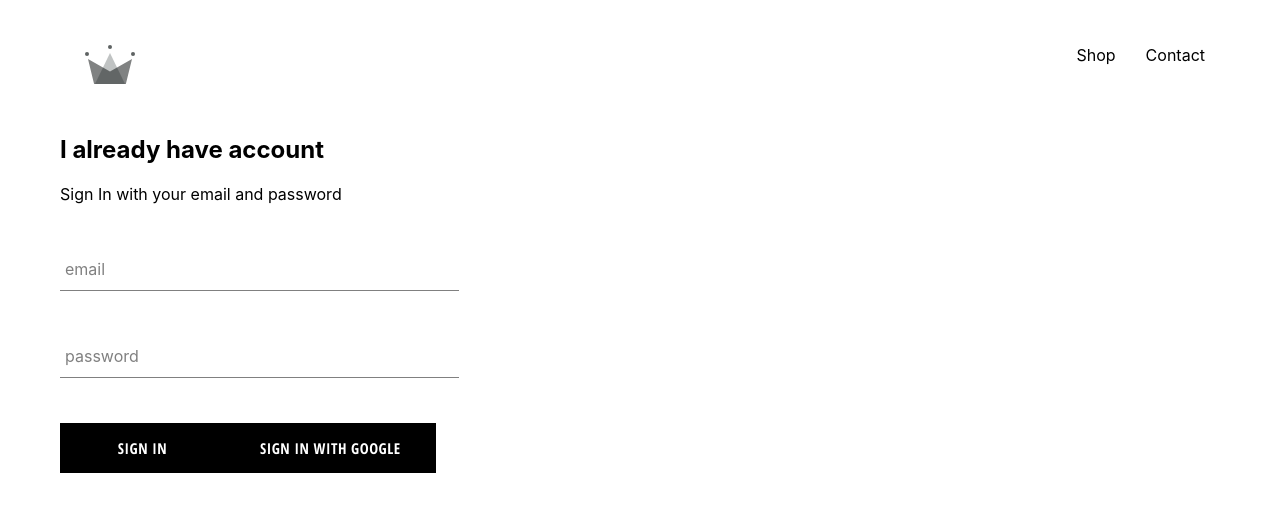
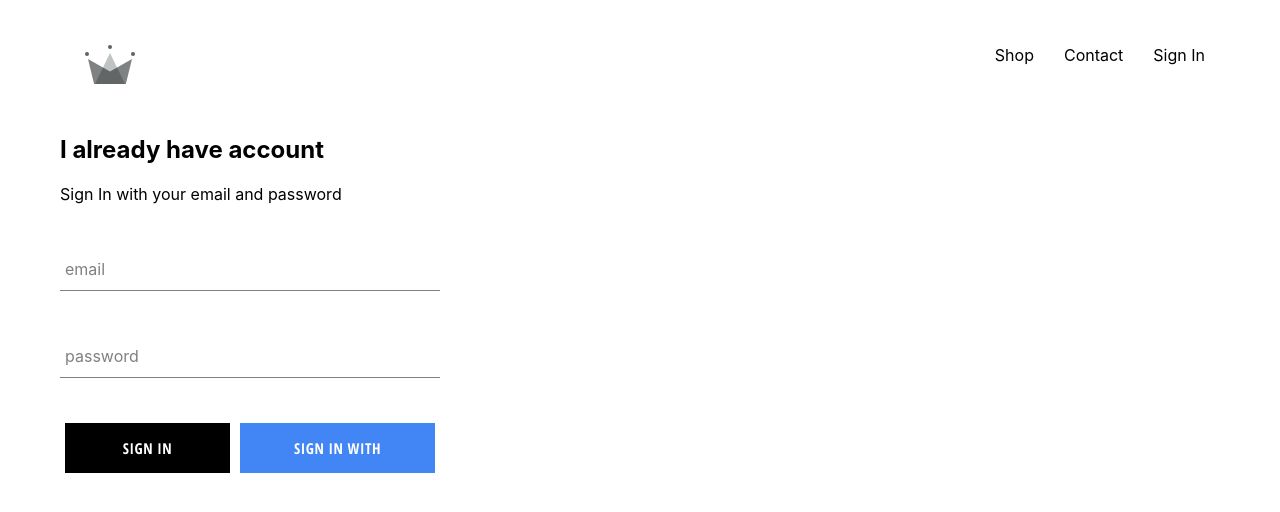
Before and after one commit to BojanMijatovic/Ecommerce, a React (Create React App) app: page /signIn in a window 1280 px wide. Shown: the top 512 px of the page. Built offline with nearby package versions, Linux system fonts and the light colour scheme; no server answers.

Commit message:
add more on firebase

```diff
--- a/src/App.js
+++ b/src/App.js
@@ -8,7 +8,6 @@
 import SignInAndUpPage from './pages/signInAndUpPage/SignInAndUpPage';
 
 import { auth } from './firebase/firebase.utils';
-import { render } from '@testing-library/react';
 
 class App extends React.Component {
   constructor(props) {
@@ -34,7 +33,7 @@
   render() {
     return (
       <div>
-        <Header />
+        <Header currentUser={this.state.currentUser} />
         <Switch>
           <Route exact path='/' component={HomePage} />
           <Route path='/shop' component={ShopPage} />
--- a/src/App.scss
+++ b/src/App.scss
@@ -1,3 +1,7 @@
+* {
+    box-sizing: border-box;
+}
+
 body {
     padding: 20px 60px;
 }
--- a/src/components/customButton/CustomButton.js
+++ b/src/components/customButton/CustomButton.js
@@ -1,9 +1,9 @@
 import React from 'react';
 import './CustomButton.styles.scss';
 
-const CustomButton = ({ children, ...otherProps }) => {
+const CustomButton = ({ children, isGoogleSignIn, ...otherProps }) => {
   return (
-    <button className='custom-button' {...otherProps}>
+    <button className={`${isGoogleSignIn ? 'google-sign-in' : ''} custom-button`} {...otherProps}>
       {children}
     </button>
   );
--- a/src/components/customButton/CustomButton.styles.scss
+++ b/src/components/customButton/CustomButton.styles.scss
@@ -5,6 +5,7 @@
     letter-spacing: 0.5px;
     line-height: 50px;
     padding: 0 35px 0 35px;
+    margin: 0 5px;
     font-size: 15px;
     background-color: black;
     color: white;
@@ -18,4 +19,12 @@
         color: black;
         border: 1px solid black;
     }
+    &.google-sign-in {
+        background-color: #4285f4;
+        color: white;
+        &:hover {
+            background-color: #357ae8;
+            border: none;
+        }
+    }
 }
--- a/src/components/header/Header.js
+++ b/src/components/header/Header.js
@@ -1,9 +1,10 @@
 import React from 'react';
 import './Header.styles.scss';
 import { Link } from 'react-router-dom';
+import { auth } from '../../firebase/firebase.utils';
 import { ReactComponent as Logo } from '../../assets/crown.svg';
 
-const Header = () => {
+const Header = ({ currentUser }) => {
   return (
     <div className='header'>
       <Link to='/' className='logo-container'>
@@ -16,6 +17,15 @@
         <Link to='/shop' className='option'>
           Contact
         </Link>
+        {currentUser ? (
+          <div className='option' onClick={() => auth.signOut()}>
+            Sign Out
+          </div>
+        ) : (
+          <Link to='/signin' className='option'>
+            Sign In
+          </Link>
+        )}
       </div>
     </div>
   );
--- a/src/components/header/Header.styles.scss
+++ b/src/components/header/Header.styles.scss
@@ -17,6 +17,7 @@
         justify-content: flex-end;
         .option {
             padding: 10px 15px;
+            cursor: pointer;
         }
     }
 }
--- a/src/components/signIn/SignIn.js
+++ b/src/components/signIn/SignIn.js
@@ -49,8 +49,12 @@
             required
           />
 
-          <CustomButton type='submit'>sign in</CustomButton>
-          <CustomButton onClick={signInWithGoogle}>sign in with google</CustomButton>
+          <div className='buttons'>
+            <CustomButton type='submit'>sign in</CustomButton>
+            <CustomButton onClick={signInWithGoogle} isGoogleSignIn>
+              sign in with google
+            </CustomButton>
+          </div>
         </form>
       </div>
     );
--- a/src/components/signIn/SignIn.styles.scss
+++ b/src/components/signIn/SignIn.styles.scss
@@ -1,8 +1,12 @@
 .sign-in {
-    width: 30vw;
+    width: 380px;
     display: flex;
     flex-direction: column;
     .title {
         margin: 10px 0;
     }
+    .buttons {
+        display: flex;
+        justify-content: space-between;
+    }
 }
```
